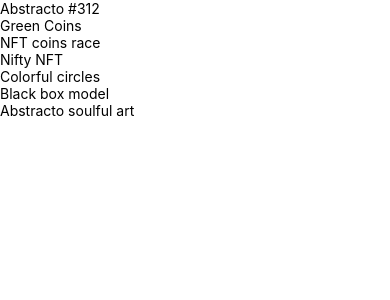
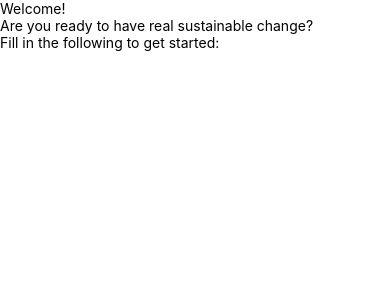
Before and after one commit to wb1110/FreeToBe, a React Native app: screen /Home in a window 390 px wide. Shown: the top 300 px of the page. Built offline with nearby package versions, Linux system fonts and the light colour scheme.

Commit message:
not broken

```diff
--- a/App.js
+++ b/App.js
@@ -10,7 +10,7 @@
   ...DefaultTheme,
   colors: {
     ...DefaultTheme.colors,
-    background: "transparent"
+    background: "transparent",
   }
 }
 
--- /dev/null
+++ b/components/Container.js
@@ -0,0 +1,21 @@
+import { StyleSheet, Text, View } from 'react-native'
+import styled from 'styled-components/native'
+import React from 'react'
+import { COLORS } from '../constants'
+
+export const StyledView = styled.View`
+  flex: 1,
+  backgroundColor: ${COLORS.primary},
+  alignItems: 'center',
+  justifyContent: 'center',
+`;
+
+const Container = (props) => {
+    <View style={StyledView}>
+      {props.children}
+    </View>
+};
+
+
+
+export default Container;
--- a/constants/dummy.js
+++ /dev/null
@@ -1,194 +0,0 @@
-import assets from "./assets";
-
-const NFTData = [
-  {
-    id: "NFT-01",
-    name: "Abstracto #312",
-    creator: "Putri Intan",
-    price: 4.25,
-    description:
-      "The action painter abstract expressionists were directly influenced by automatism. Pollock channelled this into producing gestural. The action painter abstract expressionists were directly influenced by automatism. Pollock channelled this into producing gestural. The action painter abstract expressionists were directly influenced by automatism. Pollock channelled this into producing gestural.",
-    image: assets.nft01,
-    bids: [
-      {
-        id: "BID-11",
-        name: "Jessica Tan",
-        price: 4.25,
-        image: assets.person02,
-        date: "December 12, 2019 at 12:10 PM",
-      },
-      {
-        id: "BID-12",
-        name: "Jennifer Sia",
-        price: 4.5,
-        image: assets.person03,
-        date: "December 27, 2019 at 1:50 PM",
-      },
-      {
-        id: "BID-13",
-        name: "Rosie Wong",
-        price: 4.75,
-        image: assets.person04,
-        date: "December 31, 2019 at 3:50 PM",
-      },
-    ],
-  },
-  {
-    id: "NFT-02",
-    name: "Green Coins",
-    creator: "Siti Nurhaliza",
-    price: 7.25,
-    description:
-      "The action painter abstract expressionists were directly influenced by automatism. Pollock channelled this into producing gestural. Nulla sed velit erat vitae leo sem inceptos diam fames arcu hendrerit, quis ultrices in eleifend posuere ipsum conubia porttitor felis.",
-    image: assets.nft02,
-    bids: [
-      {
-        id: "BID-21",
-        name: "Jessica Tan",
-        price: 7.05,
-        image: assets.person04,
-        date: "December 12, 2019 at 12:10 PM",
-      },
-    ],
-  },
-  {
-    id: "NFT-03",
-    name: "NFT coins race",
-    creator: "Elisabeth aho",
-    price: 95.25,
-    description:
-      "The action painter abstract expressionists were directly influenced by automatism. Pollock channelled this into producing gestural. Lorem ipsum dolor sit amet consectetur adipiscing elit consequat accumsan sapien, lectus convallis malesuada odio curae habitasse dignissim nascetur. Nulla sed velit erat vitae leo sem inceptos diam fames arcu hendrerit, quis ultrices in eleifend posuere ipsum conubia porttitor felis. Lorem ipsum dolor sit amet consectetur adipiscing elit consequat accumsan sapien, lectus convallis malesuada odio curae habitasse dignissim nascetur. Nulla sed velit erat vitae leo sem inceptos diam fames arcu hendrerit, quis ultrices in eleifend posuere ipsum conubia porttitor felis.",
-    image: assets.nft03,
-    bids: [
-      {
-        id: "BID-31",
-        name: "Jessica Tan",
-        price: 95.25,
-        image: assets.person02,
-        date: "December 12, 2019 at 12:10 PM",
-      },
-      {
-        id: "BID-32",
-        name: "Jennifer Sia",
-        price: 95.5,
-        image: assets.person03,
-        date: "December 27, 2019 at 1:50 PM",
-      },
-    ],
-  },
-  {
-    id: "NFT-04",
-    name: "Nifty NFT",
-    creator: "Putri Intan",
-    price: 54.25,
-    description:
-      "The action painter abstract expressionists were directly influenced by automatism. Pollock channelled this into producing gestural.Lorem ipsum dolor sit amet consectetur adipiscing elit consequat accumsan sapien, lectus convallis malesuada odio curae habitasse dignissim nascetur.",
-    image: assets.nft04,
-    bids: [
-      {
-        id: "BID-41",
-        name: "Jessica Tan",
-        price: 56.25,
-        image: assets.person02,
-        date: "December 12, 2019 at 12:10 PM",
-      },
-      {
-        id: "BID-42",
-        name: "Jennifer Sia",
-        price: 54.25,
-        image: assets.person03,
-        date: "December 27, 2019 at 1:50 PM",
-      },
-      {
-        id: "BID-43",
-        name: "Rosie Wong",
-        price: 55.15,
-        image: assets.person04,
-        date: "December 31, 2019 at 3:50 PM",
-      },
-      {
-        id: "BID-44",
-        name: "Vincent Swift",
-        price: 54.15,
-        image: assets.person02,
-        date: "December 31, 2019 at 3:50 PM",
-      },
-    ],
-  },
-  {
-    id: "NFT-05",
-    name: "Colorful circles",
-    creator: "David doe",
-    price: 10.25,
-    description:
-      "The action painter abstract expressionists were directly influenced by automatism. Pollock channelled this into producing gestural.",
-    image: assets.nft05,
-    bids: [
-      {
-        id: "BID-51",
-        name: "Jessica Tan",
-        price: 10.25,
-        image: assets.person02,
-        date: "December 12, 2019 at 12:10 PM",
-      },
-    ],
-  },
-  {
-    id: "NFT-06",
-    name: "Black box model",
-    creator: "Leo Messi",
-    price: 20.25,
-    description:
-      "The action painter abstract expressionists were directly influenced by automatism. Pollock channelled this into producing gestural. Lorem ipsum dolor sit amet consectetur adipiscing elit consequat accumsan sapien, lectus convallis malesuada odio curae habitasse dignissim nascetur. Nulla sed velit erat vitae leo sem inceptos diam fames arcu hendrerit, quis ultrices in eleifend posuere ipsum conubia porttitor felis.",
-    image: assets.nft06,
-    bids: [
-      {
-        id: "BID-61",
-        name: "Jessica Tan",
-        price: 20.25,
-        image: assets.person02,
-        date: "December 12, 2019 at 12:10 PM",
-      },
-      {
-        id: "BID-62",
-        name: "Jennifer Sia",
-        price: 20.5,
-        image: assets.person03,
-        date: "December 27, 2019 at 1:50 PM",
-      },
-      {
-        id: "BID-63",
-        name: "Rosie Wong",
-        price: 20.75,
-        image: assets.person04,
-        date: "December 31, 2019 at 3:50 PM",
-      },
-      {
-        id: "BID-64",
-        name: "Siti Nurhaliza",
-        price: 21.25,
-        image: assets.person02,
-        date: "December 31, 2019 at 3:50 PM",
-      },
-      {
-        id: "BID-65",
-        name: "Kaitlyn Lee",
-        price: 7.25,
-        image: assets.person02,
-        date: "December 31, 2019 at 3:50 PM",
-      },
-    ],
-  },
-  {
-    id: "NFT-07",
-    name: "Abstracto soulful art",
-    creator: "Victor de la Cruz",
-    price: 18.25,
-    description:
-      "The action painter abstract expressionists were directly influenced by automatism. Pollock channelled this into producing gestural. Lorem ipsum dolor sit amet consectetur adipiscing elit consequat accumsan sapien, lectus convallis malesuada odio curae habitasse dignissim nascetur. Nulla sed velit erat vitae leo sem inceptos diam fames arcu hendrerit, quis ultrices in eleifend posuere ipsum conubia porttitor felis. Ullamcorper platea penatibus ornare egestas nulla ligula hendrerit nisl suscipit sociosqu maximus, tincidunt aptent habitant purus pharetra ultrices dapibus laoreet nisi lacinia. Porta malesuada netus vel sapien conubia porttitor aliquam ut pretium ante litora molestie senectus magna egestas sociosqu, eget aliquet fames pharetra felis posuere varius fringilla quisque in arcu montes eu ullamcorper.",
-    image: assets.nft07,
-    bids: [],
-  },
-];
-
-export { NFTData };
--- a/constants/index.js
+++ b/constants/index.js
@@ -1,5 +1,3 @@
-import assets from "./assets";
 import { COLORS, SHADOWS, SIZES, FONTS } from "./theme";
-import { NFTData } from "./dummy";
 
-export { assets, COLORS, SHADOWS, SIZES, FONTS, NFTData };
+export { COLORS, SHADOWS, SIZES, FONTS };
--- a/package.json
+++ b/package.json
@@ -9,16 +9,16 @@
     "web": "expo start --web"
   },
   "dependencies": {
-    "@react-native-material/core": "^1.3.7",
     "@react-navigation/native": "^6.0.12",
     "@react-navigation/stack": "^6.2.3",
     "expo": "~46.0.9",
     "expo-status-bar": "~1.4.0",
     "react": "18.0.0",
     "react-native": "0.69.5",
+    "react-native-gesture-handler": "~2.5.0",
     "react-native-safe-area-context": "4.3.1",
     "react-native-screens": "~3.15.0",
-    "react-native-gesture-handler": "~2.5.0"
+    "styled-components": "^5.3.5"
   },
   "devDependencies": {
     "@babel/core": "^7.12.9"
--- a/screens/Home.js
+++ b/screens/Home.js
@@ -2,19 +2,23 @@
 import { Text, View, SafeAreaView, FlatList } from 'react-native';
 
 import { COLORS, NFTData } from '../constants';
-import { NFTCard, HomeHeader, FocusedStatusBard, FocusedStatusBar } from '../components';
+import { HomeHeader, FocusedStatusBard, FocusedStatusBar } from '../components';
+import Container from '../components/Container';
 
 const Home = () => {
   return (
     <SafeAreaView style={{ flex: 1 }}>
       <FocusedStatusBar />
-      <View style={{ flex: 1 }}>
-        <View style={{ zIndex: 0 }}>
-          <FlatList
-            data={NFTData}
-            renderItem={({ item }) => <Text>{item.name}</Text>}
-          />
-        </View>
+      <View>
+        <Text>
+          Welcome!
+        </Text>
+        <Text>
+            Are you ready to have real sustainable change?
+        </Text>
+        <Text>
+            Fill in the following to get started:
+        </Text>
       </View>
     </SafeAreaView>
   )
```
Also changed, not shown: constants/assets.js (deleted, +0 -41 lines), 2 other files (tests, documents, lock files or other folders).
